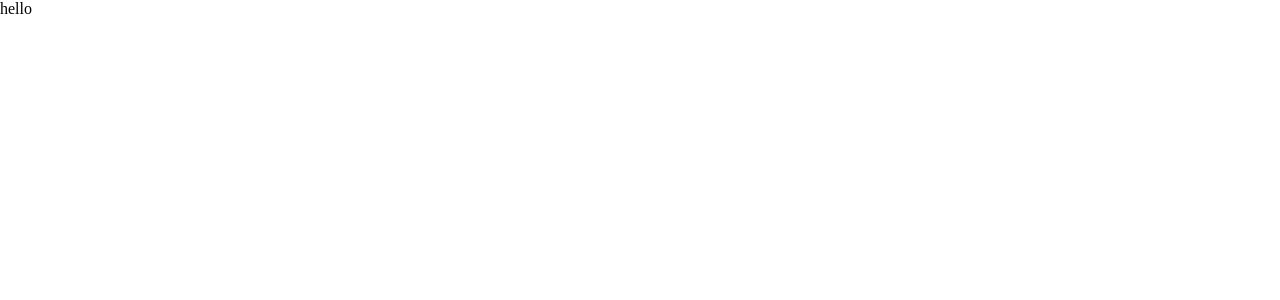
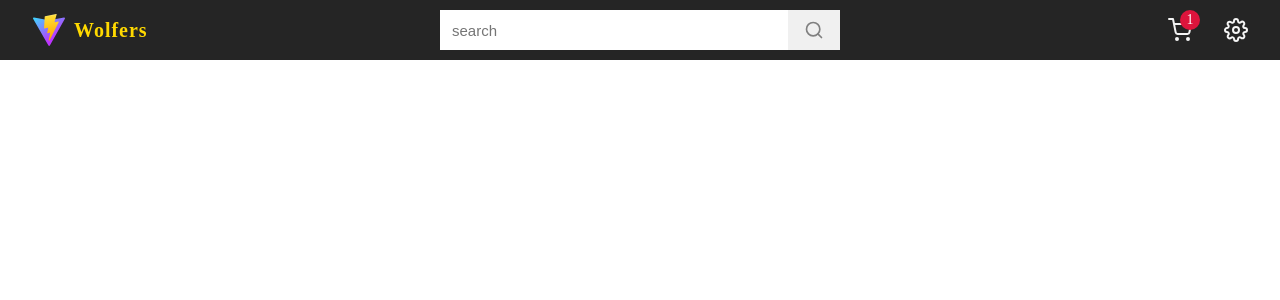
Before and after one commit to Mahesh-Saini/ecommerceReact, a React (Vite) app: page / in a window 1280 px wide. Shown: the top 300 px of the page. Built offline with nearby package versions, Linux system fonts and the light colour scheme.

Commit message:
Navbar added

```diff
--- a/package.json
+++ b/package.json
@@ -11,7 +11,8 @@
   },
   "dependencies": {
     "react": "^18.2.0",
-    "react-dom": "^18.2.0"
+    "react-dom": "^18.2.0",
+    "react-icons": "^4.10.1"
   },
   "devDependencies": {
     "@types/react": "^18.2.15",
--- a/src/App.jsx
+++ b/src/App.jsx
@@ -1,7 +1,12 @@
 import "./App.css";
+import Home from "./pages/home/Home";
 
 function App() {
-  return <>hello</>;
+  return (
+    <>
+      <Home />
+    </>
+  );
 }
 
 export default App;
--- /dev/null
+++ b/src/components/navbar/Navbar.css
@@ -0,0 +1,106 @@
+.header {
+  height: 60px;
+}
+.header_navbar {
+  color: whitesmoke;
+  background-color: rgb(37, 37, 37);
+  height: 100%;
+  padding: 0px 24px;
+  display: flex;
+  align-items: center;
+  justify-content: center;
+  gap: 16px;
+}
+.header_navbarLeft {
+  flex: 1;
+  /* background-color: rebeccapurple; */
+  display: flex;
+  align-items: center;
+}
+.header_navbarLeft .logoBox {
+  /* background-color: green; */
+  height: 40px;
+  width: 50px;
+  display: flex;
+  align-items: center;
+  justify-content: center;
+  padding: 8px;
+}
+.header_navbarLeft .logoName {
+  font-size: 20px;
+  color: rgb(255, 217, 0);
+  font-weight: bold;
+  letter-spacing: 1px;
+}
+.header_navbarCenter {
+  flex: 1;
+}
+.header_navbarCenter .searchBox {
+  height: 40px;
+  width: 100%;
+  display: flex;
+  align-items: center;
+}
+.header_navbarCenter .searchBox input {
+  height: 100%;
+  width: 100%;
+  padding: 0px 12px;
+  outline: none;
+  border: none;
+  font-size: 15px;
+}
+.header_navbarCenter .searchBox button {
+  width: 60px;
+  height: 40px;
+  display: flex;
+  align-items: center;
+  justify-content: center;
+  background-color: #f0f0f0;
+  color: gray;
+  font-size: 20px;
+  border: none;
+  transition: all 0.4s ease;
+}
+.header_navbarCenter .searchBox button:hover {
+  background-color: #ffca7a;
+  color: white;
+  cursor: pointer;
+}
+.header_navbarRight {
+  flex: 1;
+  height: 40px;
+  /* background-color: aquamarine; */
+}
+.header_navbarRight_options {
+  height: 100%;
+  list-style: none;
+  display: flex;
+  justify-content: flex-end;
+  gap: 16px;
+}
+.header_navbarRight_optionsItem {
+  /* background-color: rebeccapurple; */
+  width: 40px;
+  display: flex;
+  align-items: center;
+  justify-content: center;
+  font-size: 24px;
+  position: relative;
+  cursor: pointer;
+}
+
+.header_navbarRight_optionsItem .cartCount {
+  position: absolute;
+  top: 0;
+  right: 0;
+  background-color: crimson;
+  color: white;
+  width: 20px;
+  height: 20px;
+  border-radius: 50%;
+  padding: 4px;
+  font-size: 14px;
+  display: flex;
+  align-items: center;
+  justify-content: center;
+}
--- /dev/null
+++ b/src/components/navbar/Navbar.jsx
@@ -0,0 +1,40 @@
+import { FiSettings, FiShoppingCart, FiSearch } from "react-icons/fi";
+import "./Navbar.css";
+
+const Navbar = () => {
+  return (
+    <>
+      <div className="header">
+        <nav className="header_navbar">
+          <div className="header_navbarLeft">
+            <div className="logoBox">
+              <img src="vite.svg" alt="website logo" />
+            </div>
+            <span className="logoName">Wolfers</span>
+          </div>
+          <div className="header_navbarCenter">
+            <div className="searchBox">
+              <input type="search" placeholder="search" />
+              <button>
+                <FiSearch />
+              </button>
+            </div>
+          </div>
+          <div className="header_navbarRight">
+            <ul className="header_navbarRight_options">
+              <li className="header_navbarRight_optionsItem">
+                <FiShoppingCart />
+                <div className="cartCount">1</div>
+              </li>
+              <li className="header_navbarRight_optionsItem">
+                <FiSettings />
+              </li>
+            </ul>
+          </div>
+        </nav>
+      </div>
+    </>
+  );
+};
+
+export default Navbar;
--- /dev/null
+++ b/src/pages/home/Home.jsx
@@ -0,0 +1,12 @@
+import Navbar from "../../components/navbar/Navbar";
+import "./Home.css";
+
+const Home = () => {
+  return (
+    <>
+      <Navbar />
+    </>
+  );
+};
+
+export default Home;
```
Also changed, not shown: src/pages/home/Home.css (added), 1 other file (tests, documents, lock files or other folders).
